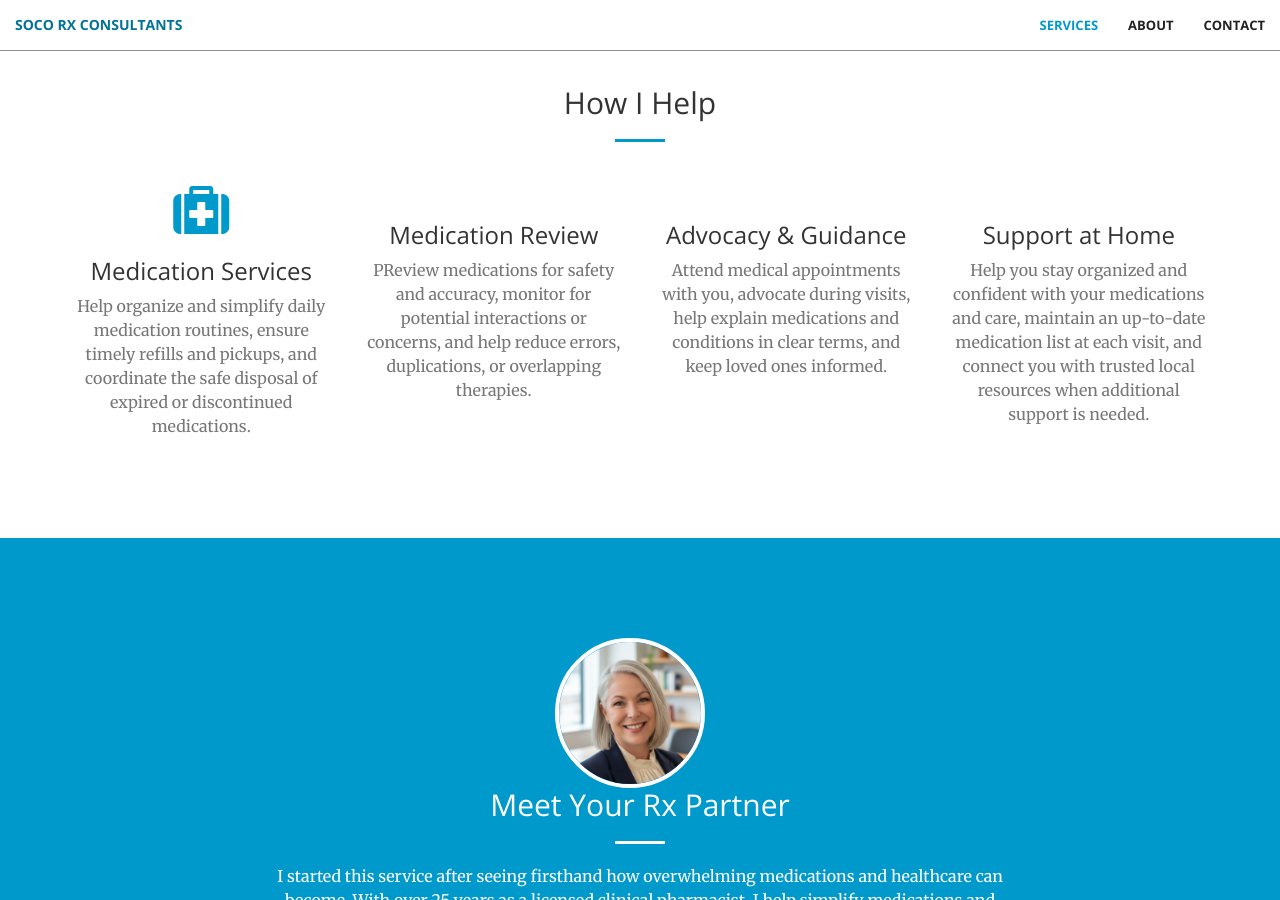
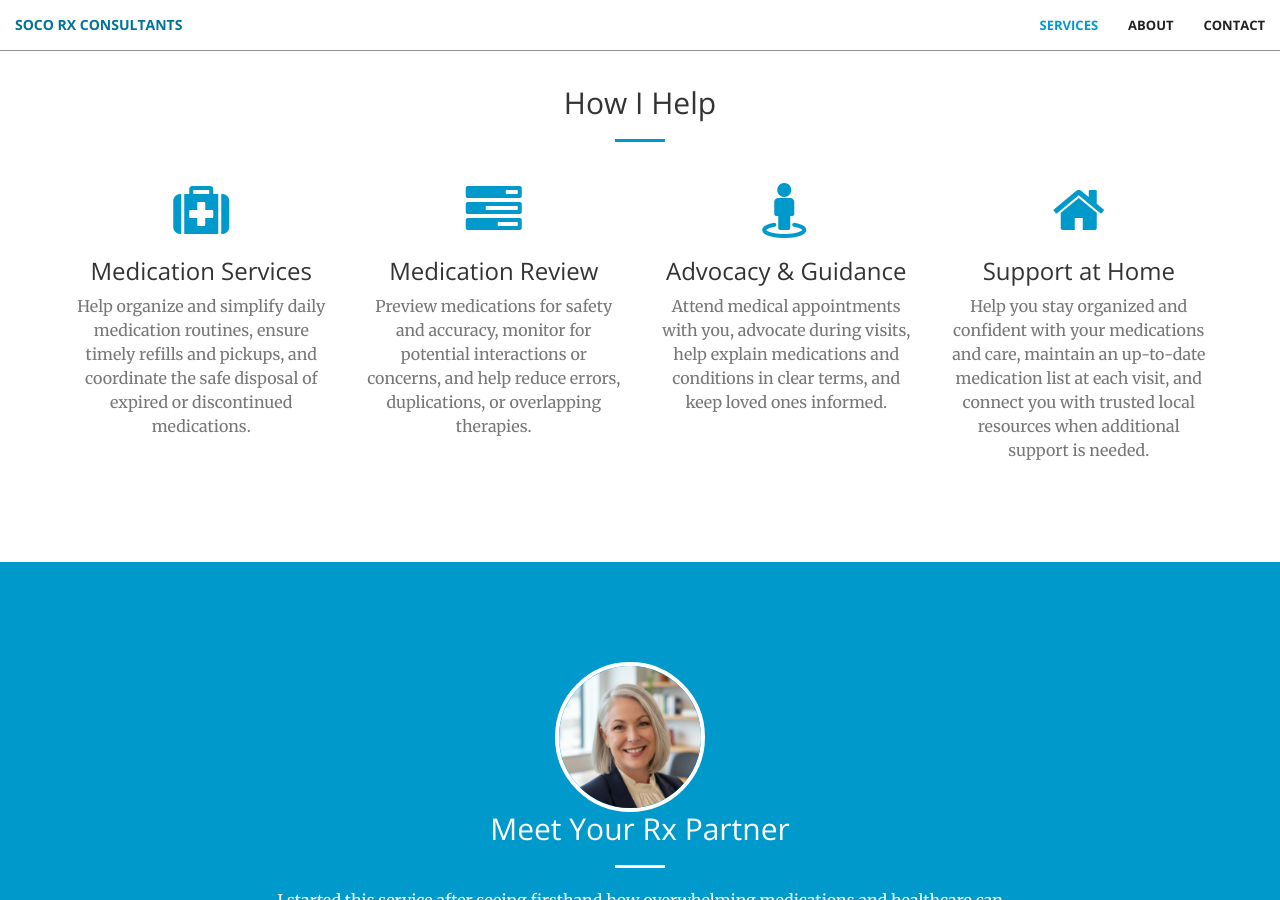
Before and after one commit to edlavalette/edlavalette.github.io, a Jekyll site: the page built from index.html, in a window 1280 px wide and 900 px high, scrolled down 914 px. Built offline with Jekyll 4.4.1, drawn with Linux system fonts in a browser that asks for light colours.

Commit message:
Update services.html

```diff
--- a/_includes/services.html
+++ b/_includes/services.html
@@ -20,16 +20,16 @@ expired or discontinued medications.</p>
             </div>
             <div class="col-lg-3 col-md-6 text-center">
                 <div class="service-box">
-                    <i class="fa fa-4x fa-list-check wow bounceIn text-primary" data-wow-delay=".1s"></i>
+                    <i class="fa fa-4x fa-tasks wow bounceIn text-primary" data-wow-delay=".1s"></i>
                     <h3>Medication Review</h3>
-                    <p class="text-muted">PReview medications for safety and accuracy, monitor for
+                    <p class="text-muted">Preview medications for safety and accuracy, monitor for
 potential interactions or concerns, and help reduce errors,
 duplications, or overlapping therapies.</p>
                 </div>
             </div>
             <div class="col-lg-3 col-md-6 text-center">
                 <div class="service-box">
-                    <i class="fa fa-4x fa-hand-holding-medical wow bounceIn text-primary" data-wow-delay=".2s"></i>
+                    <i class="fa fa-4x fa-street-view wow bounceIn text-primary" data-wow-delay=".2s"></i>
                     <h3>Advocacy & Guidance</h3>
                     <p class="text-muted">Attend medical appointments with you, advocate during
 visits, help explain medications and conditions in clear
@@ -38,7 +38,7 @@ terms, and keep loved ones informed.</p>
             </div>
             <div class="col-lg-3 col-md-6 text-center">
                 <div class="service-box">
-                    <i class="fa fa-4x fa-house-user wow bounceIn text-primary" data-wow-delay=".3s"></i>
+                    <i class="fa fa-4x fa-home wow bounceIn text-primary" data-wow-delay=".3s"></i>
                     <h3>Support at Home</h3>
                     <p class="text-muted">Help you stay organized and confident with your medications
 and care, maintain an up-to-date medication list at each visit,
```
